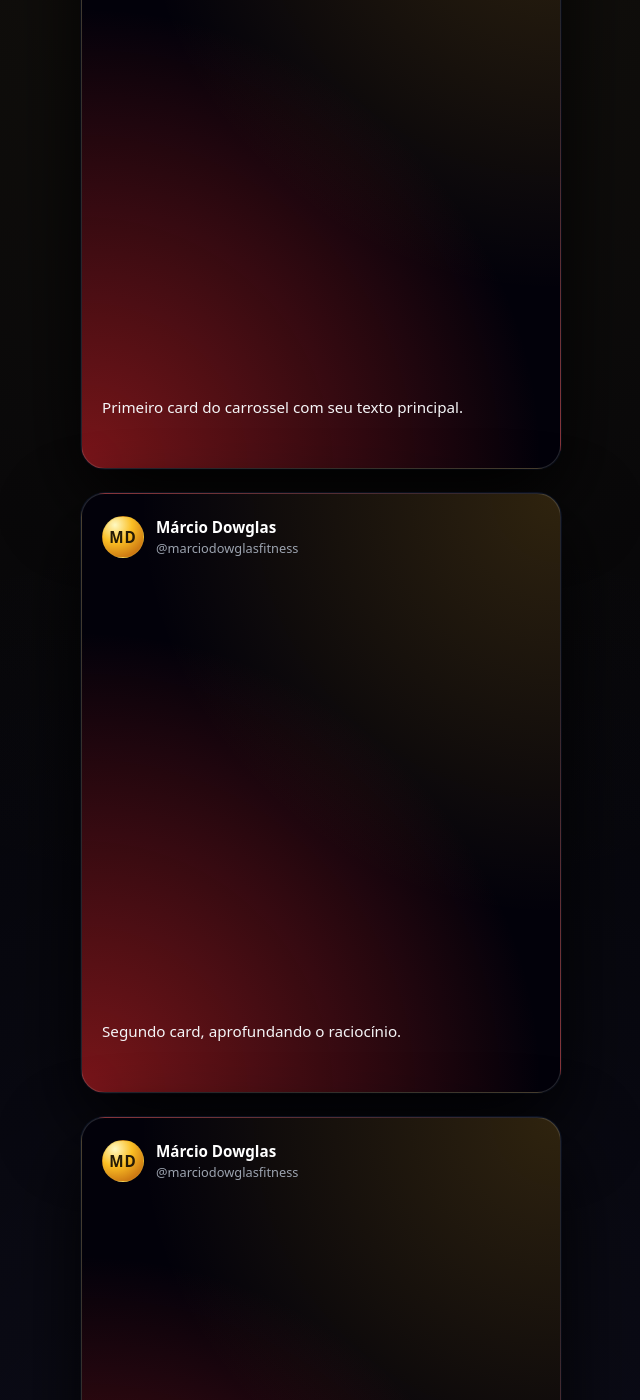
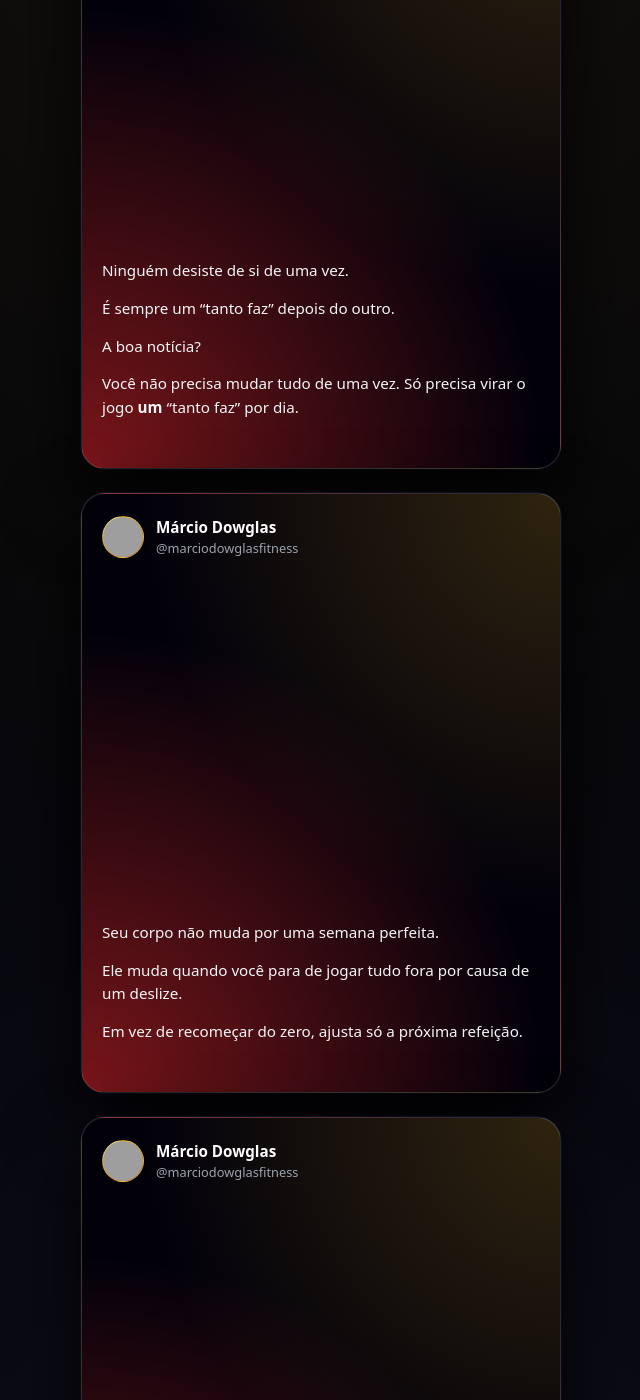
Before and after one commit to mbritodowglas-collab/fabrica-conteudo, a Jekyll site: the page built from content/static/post-teste-dois.md, in a window 1280 px wide and 1400 px high, scrolled down 240 px. Shown: the whole window, without its empty margins (319-959 px from the left). Built offline with Jekyll 4.4.1, drawn with Linux system fonts in a browser that asks for light colours; some of the changed text lies outside the part shown; grey boxes are pictures that could not be loaded.

Commit message:
Atualizar o post-teste-dois.md

```diff
--- a/content/static/post-teste-dois.md
+++ b/content/static/post-teste-dois.md
@@ -1,14 +1,30 @@
 ---
 layout: static
+type: static
 title: "Sequência de tweetões"
 autor_nome: "Márcio Dowglas"
 autor_handle: "@marciodowglasfitness"
+avatar: "/assets/img/avatar-md.png"
 cards:
   - texto: |
-      Primeiro card do carrossel
-      com seu texto principal.
+      Ninguém desiste de si de uma vez.
+
+      É sempre um “tanto faz” depois do outro.
+
+      A boa notícia?
+
+      Você não precisa mudar tudo de uma vez.
+      Só precisa virar o jogo **um** “tanto faz” por dia.
   - texto: |
-      Segundo card, aprofundando o raciocínio.
+      Seu corpo não muda por uma semana perfeita.
+
+      Ele muda quando você para de jogar tudo fora
+      por causa de um deslize.
+
+      Em vez de recomeçar do zero, ajusta só a próxima refeição.
   - texto: |
-      Terceiro card para reforçar o ponto.
+      Emagrecer depois dos 30 não é sobre força de vontade infinita.
+
+      É sobre construir sistemas que te defendem
+      nos dias em que a vontade acaba.
 ---
```
